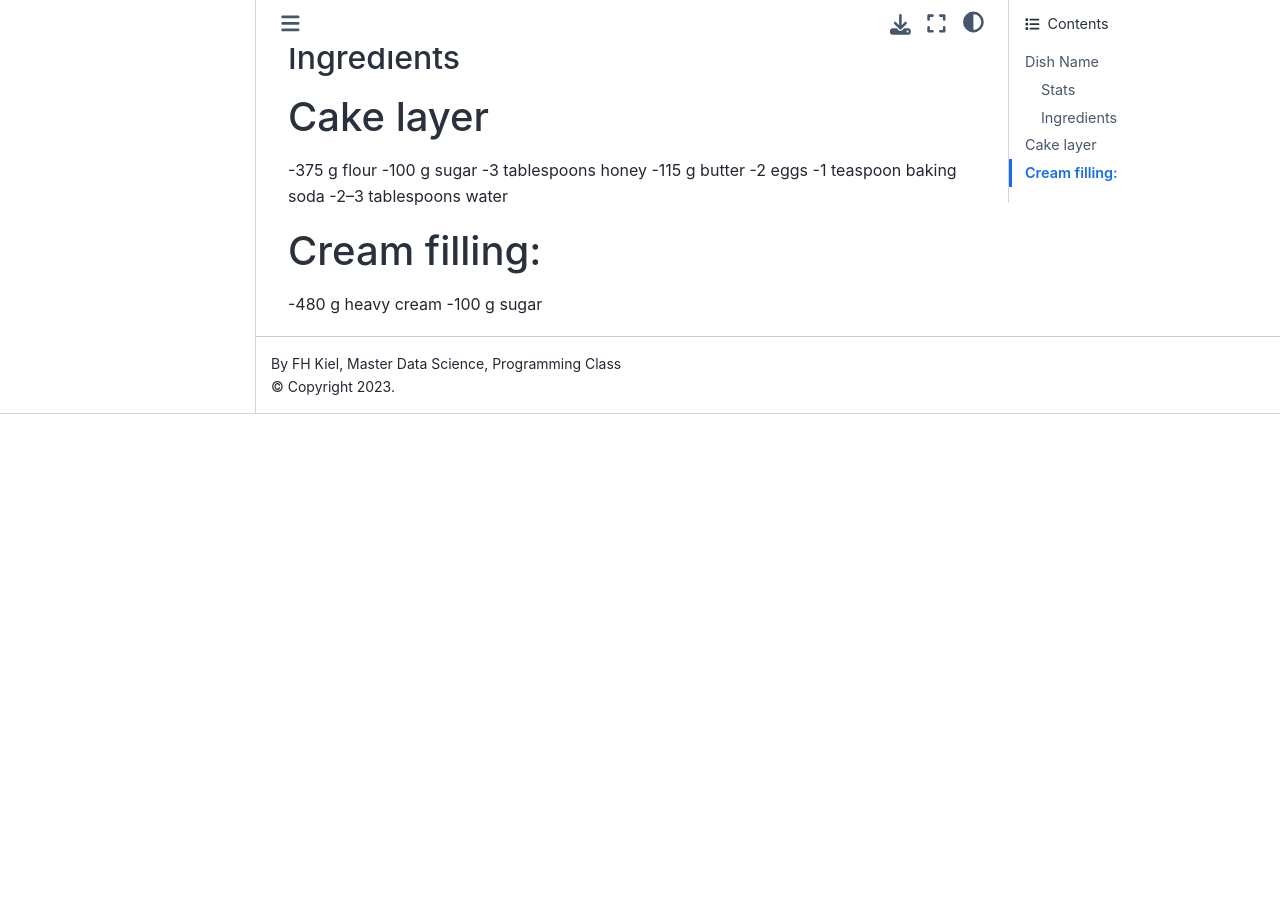
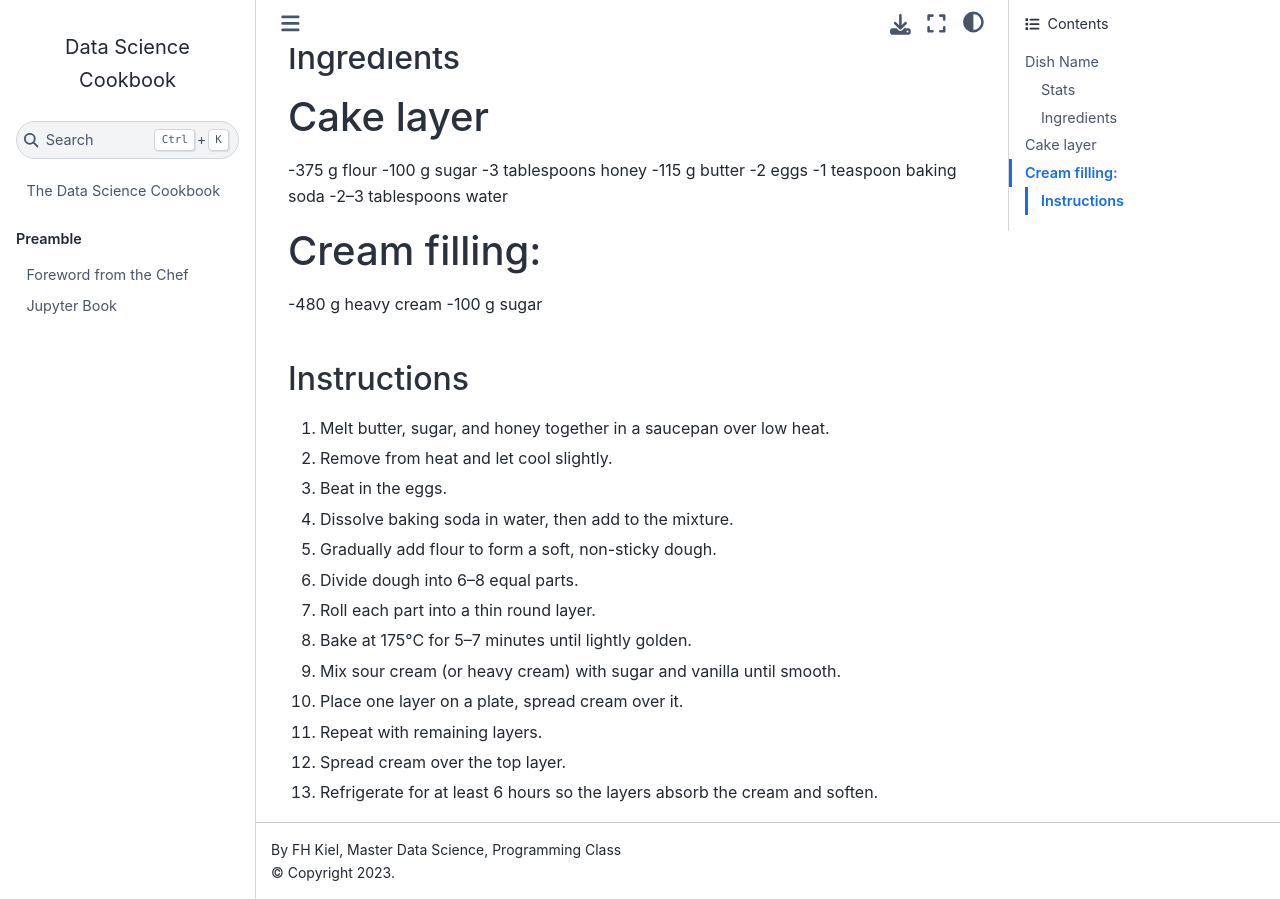
Before and after one commit to tillschwoerer/the-data-science-cookbook, a Jupyter Book: the page built from recipes/HoneyCake.md, in a window 1280 px wide and 900 px high, scrolled down 868 px. Built offline with Jupyter Book 1.0.4 settings and Sphinx 7.4.7 and the Sphinx Book theme 1.1.4, drawn with Linux system fonts in a browser that asks for light colours; pages that are not in the unit, such as notebooks, are missing from menus; before the commit the page ends 1282 px from its top, so only the background shows below that.

Commit message:
Added instruction

```diff
--- a/recipes/HoneyCake.md
+++ b/recipes/HoneyCake.md
@@ -23,3 +23,18 @@
 # Cream filling:
 -480 g heavy cream
 -100 g sugar
+
+## Instructions
+1. Melt butter, sugar, and honey together in a saucepan over low heat.
+2. Remove from heat and let cool slightly.
+3. Beat in the eggs.
+4. Dissolve baking soda in water, then add to the mixture.
+5. Gradually add flour to form a soft, non-sticky dough.
+6. Divide dough into 6–8 equal parts.
+7. Roll each part into a thin round layer.
+8. Bake at 175°C for 5–7 minutes until lightly golden.
+9. Mix sour cream (or heavy cream) with sugar and vanilla until smooth.
+10. Place one layer on a plate, spread cream over it.
+11. Repeat with remaining layers.
+12. Spread cream over the top layer.
+13. Refrigerate for at least 6 hours so the layers absorb the cream and soften.
```
